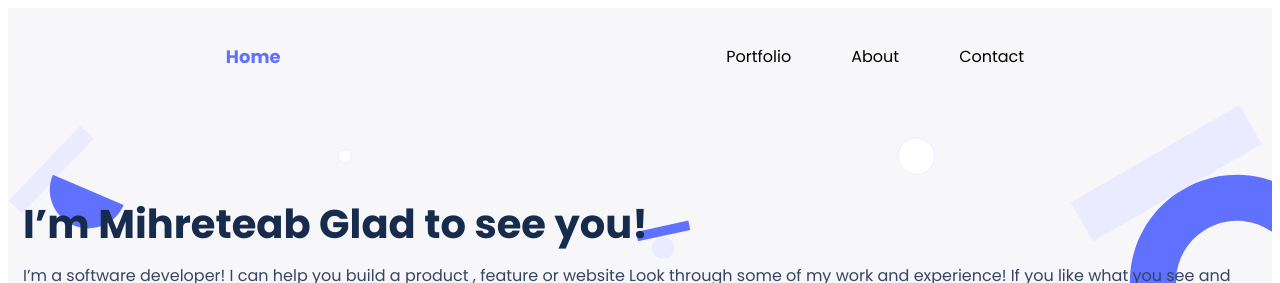
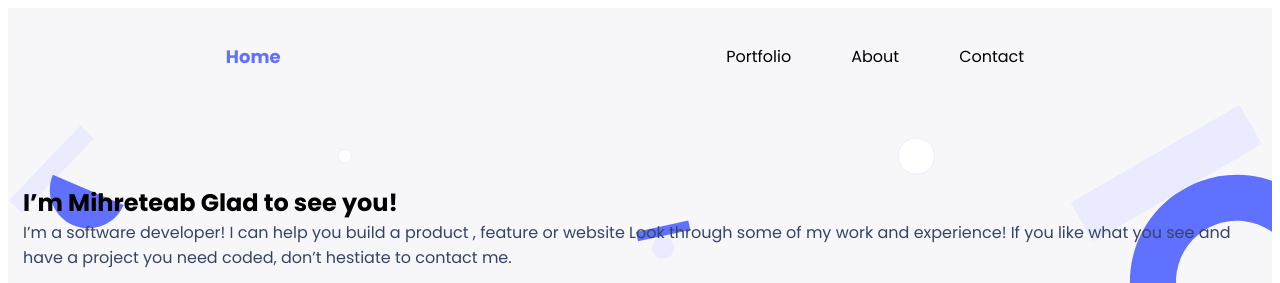
Before and after one commit to Mre55/Portfolio, a website: page index.html in a window 1280 px wide. Shown: the top 283 px of the page. Drawn offline with Linux system fonts and the light colour scheme.

Commit message:
fix: change the second h1 to h2

```diff
--- a/index.html
+++ b/index.html
@@ -22,7 +22,7 @@
     </header>
 
     <section id="headline-section">
-        <h1>I’m Mihreteab Glad to see you!</h1>
+        <h2>I’m Mihreteab Glad to see you!</h2>
 
         <div class="headline-text">
             <p>
```
